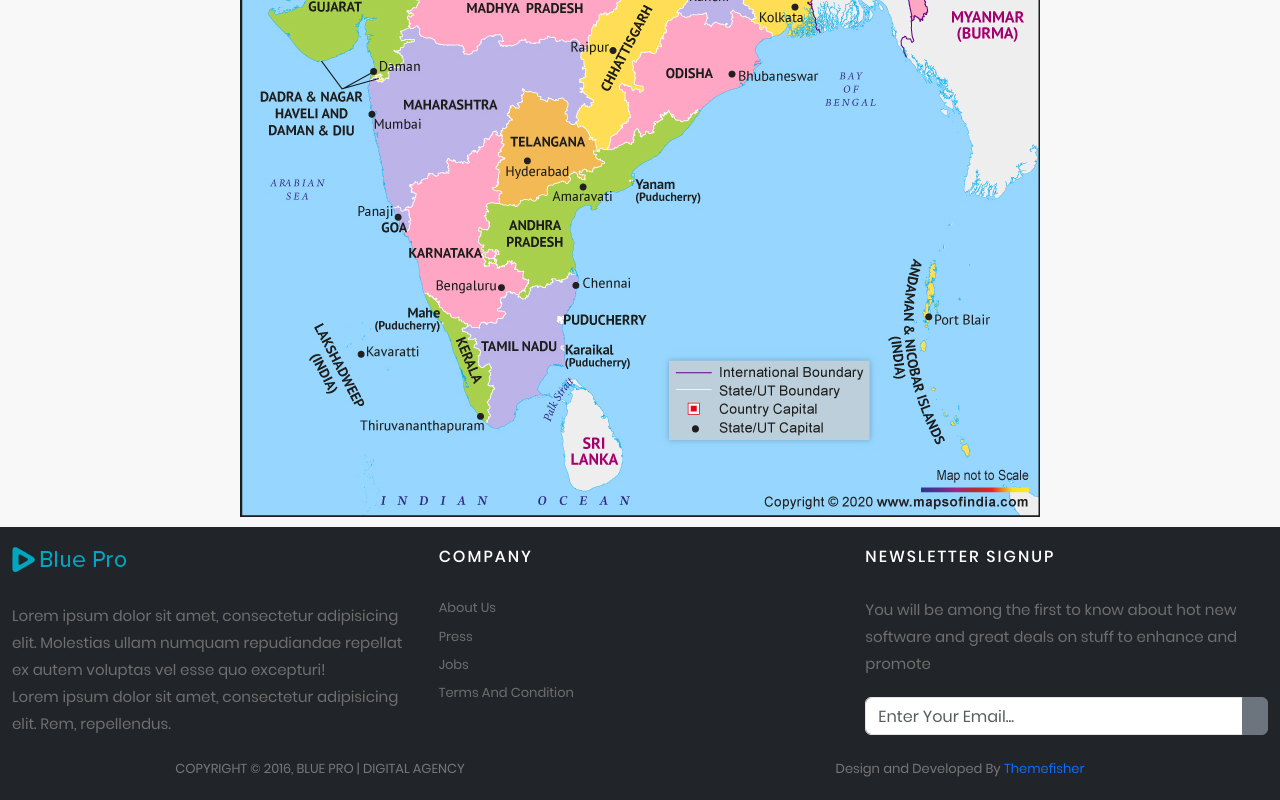
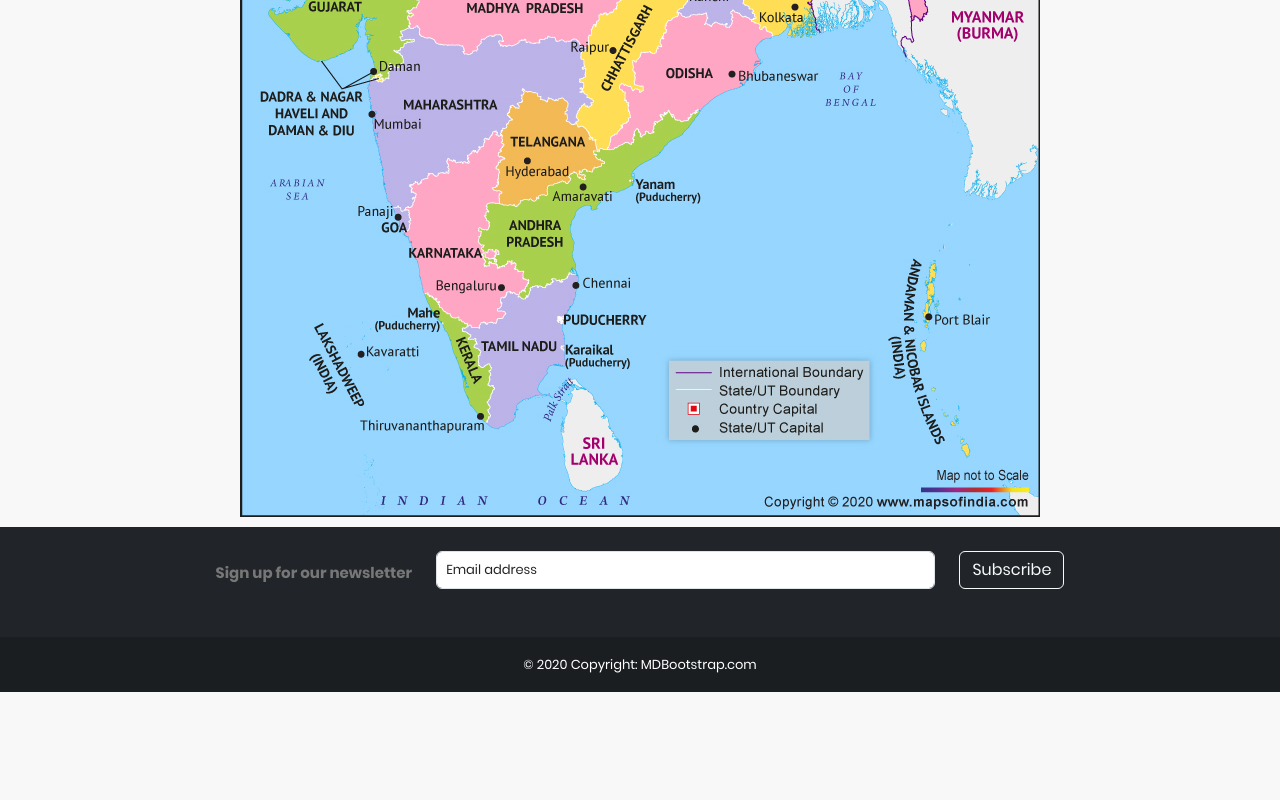
Before and after one commit to MeetBoda/farmer-connect, a React (Create React App) app in the folder frontend/: page / in a window 1280 px wide. Shown: the part 1408-2208 px from the top of the page. After the commit the page ends 2100 px from the top, so only its background shows below. Built offline with nearby package versions, Linux system fonts and the light colour scheme.

Commit message:
All Questions added

```diff
--- a/frontend/src/App.js
+++ b/frontend/src/App.js
@@ -14,6 +14,7 @@ import ImageUpload from './components/ImageUpload';
 import Weather from './components/Weather';
 import WeatherDetail from './screens/weather/WeatherDetail';
 import Question from './screens/Question';
+import AskQue from './components/AskQue';
 
 function App() {
   return (
@@ -27,6 +28,7 @@ function App() {
       <Route exact path='/content' element={<Content/>}/>
       <Route exact path='/giveweather' element={<WeatherDetail/>}/>
       <Route exact path='/question' element={<Question/>}/>
+      <Route exact path='/askque' element={<AskQue/>}/>
       </Routes>
     </Router>
   );
--- a/frontend/src/assets/css/navbar.css
+++ b/frontend/src/assets/css/navbar.css
@@ -1,8 +1,6 @@
 .navbar{
     background-color: #fff;
     height: 80px;
-    margin: 20px;
-    border-radius: 16px;
     padding: 0.5rem;
 }
 
--- a/frontend/src/components/AskQue.js
+++ b/frontend/src/components/AskQue.js
@@ -5,14 +5,15 @@ import yourImage from '../assets/images/question.png'
 const AskQue = () => {
     const backgroundStyle = {
         backgroundImage: `url(https://t3.ftcdn.net/jpg/05/77/91/88/240_F_577918823_Du0k5gFpLtUROvvJKRrZmK7hdnyhl6en.jpg)`, // Replace 'your-image-url.jpg' with the actual URL of your image
-        backgroundSize: 'cover', // Adjust as needed
-        backgroundPosition: 'center', // Adjust as needed
-        backgroundRepeat: 'no-repeat' // Adjust as needed
+        backgroundSize: 'cover',
+        backgroundPosition: 'center',
+        backgroundRepeat: 'no-repeat'
     };
 
     const [details, setdetails] = useState({
         question_title : "",
         question : "",
+        posted_by : localStorage.getItem('username'),
         posted_by_id : localStorage.getItem('userid')
      })
 
@@ -36,6 +37,7 @@ const AskQue = () => {
             setdetails({
                 question_title : "",
                 question : "",
+                posted_by : localStorage.getItem('username'),
                 posted_by_id : localStorage.getItem('userid')
             })
             msg = json;
@@ -76,7 +78,7 @@ const AskQue = () => {
                                                     </div>
                                                 </div>
                                                 <div className="d-flex justify-content-center mx-4 mb-3 mb-lg-4">
-                                                    <input type="submit" class="btn btn-secondary btn-lg" value="Upload" />
+                                                    <input type="submit" className="btn btn-secondary btn-lg" value="Upload" />
                                                 </div>
                                             </form>
                                             {/* <Link to="/" className="text-secondary">Login as Admin</Link> */}
--- a/frontend/src/components/Footer.js
+++ b/frontend/src/components/Footer.js
@@ -1,68 +1,39 @@
 import React from 'react';
-import logo from '../assets/images/logo.png';
 
-const Footer = () => {
-    const containerStyle = {
-        paddingTop: '20px', // Add your desired margin-top value
-      };
+const CustomFooter = () => {
   return (
-    <>
-      <footer id="footer" className="bg-dark text-white" style={containerStyle}>
-        <div className="container-fluid">
-          <div className="row">
-            <div className="col-md-4">
-              <h4>
-                <a href="#">
-                  <img className="img-responsive" src={logo} alt="" />
-                </a>
-              </h4>
-              <p>Lorem ipsum dolor sit amet, consectetur adipisicing elit. Molestias ullam numquam repudiandae repellat ex autem voluptas vel esse quo excepturi!</p>
-              <p>Lorem ipsum dolor sit amet, consectetur adipisicing elit. Rem, repellendus.</p>
+    <footer className="bg-dark text-center text-white">
+      <div className="p-4">
+        <section className="">
+          <form className="form" action="">
+            <div className="row d-flex justify-content-center">
+              <div className="col-auto">
+                <p className="pt-2">
+                  <strong>Sign up for our newsletter</strong>
+                </p>
               </div>
-            <div className="col-md-4">
-              <h4>Company</h4>
-              <ul className="list-unstyled">
-                <li><a href="#">About Us</a></li>
-                <li><a href="#">Press</a></li>
-                <li><a href="#">Jobs</a></li>
-                <li><a href="#">Terms And Condition</a></li>
-              </ul>
+              <div className="col-md-5 col-12">
+                <div className="form-group">
+                  <input type="email" id="form5Example2" className="form-control" />
+                  <label className="form-label" htmlFor="form5Example2" style={{ marginLeft: '10px' }}>
+                    Email address
+                  </label>
                 </div>
-            <div className="col-md-4">
-              <h4>Newsletter Signup</h4>
-              <p>You will be among the first to know about hot new software and great deals on stuff to enhance and promote</p>
-              <form action="#" method="post" className="subscribe-form wow animated fadeInUp">
-                <div className="input-group">
-                  <input type="email" className="form-control" placeholder="Enter Your Email..." />
-                  <div className="input-group-append">
-                    <button type="submit" className="btn btn-secondary">
-                      <i className="fa fa-paper-plane fa-lg"></i>
+              </div>
+              <div className="col-auto">
+                <button type="submit" className="btn btn-outline-light mb-4">
+                  Subscribe
                 </button>
               </div>
             </div>
           </form>
+        </section>
       </div>
-          </div>
+      <div className="text-center p-3" style={{ backgroundColor: 'rgba(0, 0, 0, 0.2)' }}>
+        © 2020 Copyright: <a className="text-white" href="https://mdbootstrap.com/">MDBootstrap.com</a>
       </div>
     </footer>
-      <section id="footer-bottom" className="bg-dark text-white">
-        <div className="container-fluid">
-          <div className="row">
-            <div className="col-md-6">
-              <p className="text-center text-lg-left">
-                COPYRIGHT © 2016, BLUE PRO | DIGITAL AGENCY
-              </p>
-            </div>
-            <div className="col-md-6 text-right">
-              <p className="text-center text-lg-left">
-                Design and Developed By <a href="#">Themefisher</a>
-              </p>
-            </div>
-          </div>
-        </div>
-      </section>
-    </>
   );
 };
 
-export default Footer;
+export default CustomFooter;
--- /dev/null
+++ b/frontend/src/components/Questions/AllQuestions.js
@@ -0,0 +1,21 @@
+import React from 'react';
+
+const AllQuestions = ({ question }) => {
+    return (
+        <li className="list-group-item mb-4" style={{ margin: '10px 0' }}>
+            <div className="card">
+                <div className="card-header" style={{ backgroundColor: '#638889', color: '#ffffff', fontSize : '13px' }}>
+                    <h5 className="card-title">{question.question_title}</h5>
+                </div>
+                <div className="card-body" style={{ backgroundColor: '#f8f9fa', padding: '20px' }}>
+                    <p className="card-text" style={{ marginBottom: '10px' }}>{question.question}</p>
+                    <div className="meta">
+                        <span className="user">Posted by: {question.posted_by}</span>
+                    </div>
+                </div>
+            </div>
+        </li>
+    );
+}
+
+export default AllQuestions;
--- a/frontend/src/screens/Question.js
+++ b/frontend/src/screens/Question.js
@@ -1,12 +1,80 @@
-import React from 'react';
+import React, { useEffect, useState } from 'react';
 import Navbar from '../components/Navbar';
 import AskQue from '../components/AskQue';
+import AllQuestions from '../components/Questions/AllQuestions';
+import Footer from '../components/Footer';
 
-export default function Question(){
-    return(
-        <>
-        <Navbar/>
-        <AskQue/>
-        </>
-    );
+export default function Question() {
+
+    const backgroundStyle = {
+        background: 'linear-gradient(to bottom, #e3ffe7, #d9e7ff)', // Replace with your gradient colors
+        minHeight: '100vh',
+        alignItems: 'center',
+        justifyContent: 'center',
+        color: '#ffffff',
+    };
+    const [data, setData] = useState([]);
+    const [isLoading, setisLoading] = useState(true);
+
+    useEffect(() => {
+        const fetchData = async () => {
+            try {
+                const response = await fetch('/api/display-all-questions');
+                const jsonData = await response.json();
+                setData(jsonData);
+            } catch (error) {
+                console.error('Error fetching data:', error);
+            } finally {
+                setisLoading(false);
+            }
+        };
+
+        fetchData();
+    }, []);
+
+    if (isLoading) {
+        return (
+            <>
+                <div className="question-page">
+                    <section className="question-list">
+                        <h2 className="text-center mt-5">All Questions</h2>
+                        <div className="text-center mt-3">
+                            <p>Loading....</p>
+                        </div>
+                    </section>
+                </div>
+            </>
+        );
+    } else {
+        return (
+            <>
+            <Navbar/>
+            <div style={backgroundStyle}>
+                <div className="" style={{ maxWidth: '900px', margin: 'auto' }}>
+                    <h2 className="text-center mt-5">All Questions</h2>
+                    <div className='mt-5'>
+                        {data.map(question => (
+                            <AllQuestions question={question} key={question.question_id} />
+                        ))}
+                    </div>
+                </div>
+                <button
+                    className="btn btn-floating"
+                    style={{
+                        position: 'fixed',
+                        bottom: '50px',
+                        right: '50px',
+                        backgroundColor: '#638889',
+                        color: '#ffffff',
+                        borderRadius : '20px',
+                        padding : '10px'
+                     }}
+                    onClick={() => console.log('Button Clicked')}
+                >
+                    Ask a Question
+                </button>
+                </div>
+            </>
+        );
+    }
 }
```
Also changed, not shown: 2 other files (tests, documents, lock files or other folders). Lines whose indentation alone changed are shown as unchanged.
